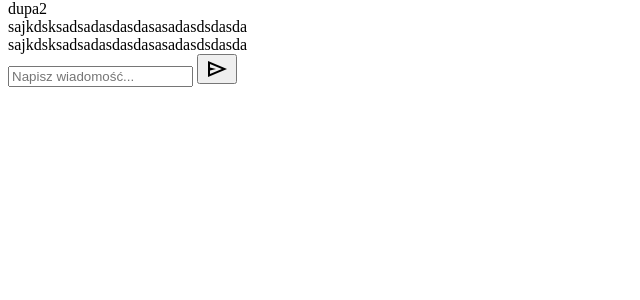
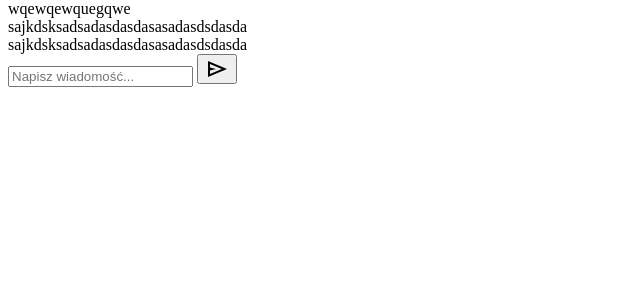
Before and after one commit to Mari0o0o9/chat-do-pisania, a PHP site: page /chat.php in a window 1280 px wide. Shown: the part 26-326 px from the top of the page, without its empty margins (0-640 px from the left). Run offline with PHP 8.4, Linux system fonts and the light colour scheme; a user stored in the database is signed in.

Commit message:
modified:   php/chat.php

```diff
--- a/php/chat.php
+++ b/php/chat.php
@@ -22,7 +22,7 @@
     </header>
     <section id="chat">
         <div class="message other-message">
-            dupa2
+            wqewqewquegqwe
         </div>
         <div class="message my-message">
             sajkdsksadsadasdasdasasadasdsdasda
```
